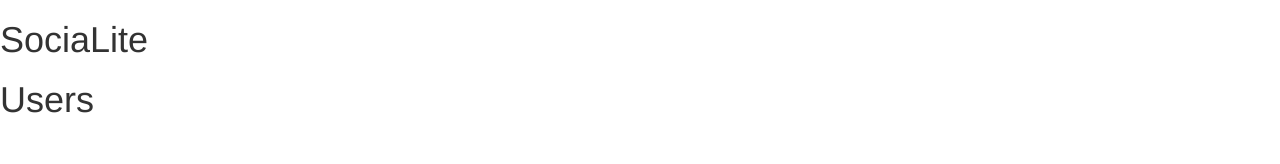
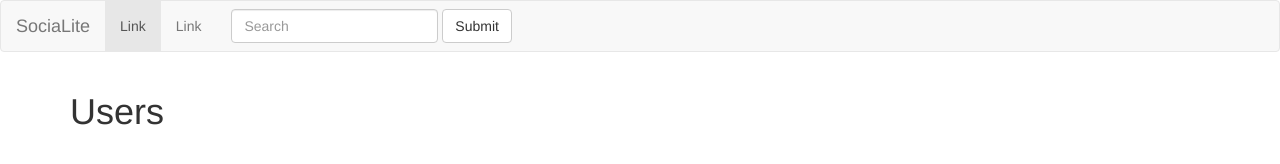
Before and after one commit to studiosteve/front-end, a plain HTML site: page index.html in a window 1280 px wide. Drawn offline with nearby package versions, Linux system fonts and the light colour scheme; some packages are replaced by stand-ins of ours; no server answers.

Commit message:
added navbar to layout/index.html

```diff
--- a/index.html
+++ b/index.html
@@ -7,11 +7,39 @@
 	<title>Document</title>
 </head>
 <body>
-	<h1>SociaLite</h1>
+	<nav class="navbar navbar-default">
+	  <div class="container-fluid">
+	    <!-- Brand and toggle get grouped for better mobile display -->
+	    <div class="navbar-header">
+	      <button type="button" class="navbar-toggle collapsed" data-toggle="collapse" data-target="#bs-example-navbar-collapse-1" aria-expanded="false">
+	        <span class="sr-only">Toggle navigation</span>
+	        <span class="icon-bar"></span>
+	        <span class="icon-bar"></span>
+	        <span class="icon-bar"></span>
+	      </button>
+	      <a class="navbar-brand" href="#">SociaLite</a>
+	    </div>
 
+	    <!-- Collect the nav links, forms, and other content for toggling -->
+	    <div class="collapse navbar-collapse" id="bs-example-navbar-collapse-1">
+	      <ul class="nav navbar-nav">
+	        <li class="active"><a href="#">Link <span class="sr-only">(current)</span></a></li>
+	        <li><a href="#">Link</a></li>
+	      </ul>
+	      <form class="navbar-form navbar-left">
+	        <div class="form-group">
+	          <input type="text" class="form-control" placeholder="Search">
+	        </div>
+	        <button type="submit" class="btn btn-default">Submit</button>
+	      </form>
+	    </div><!-- /.navbar-collapse -->
+	  </div><!-- /.container-fluid -->
+	</nav>
+	<div class="container">
 
+		<div ng-view></div>
 
-	<div ng-view></div>
+	</div>
 
 
 
```
